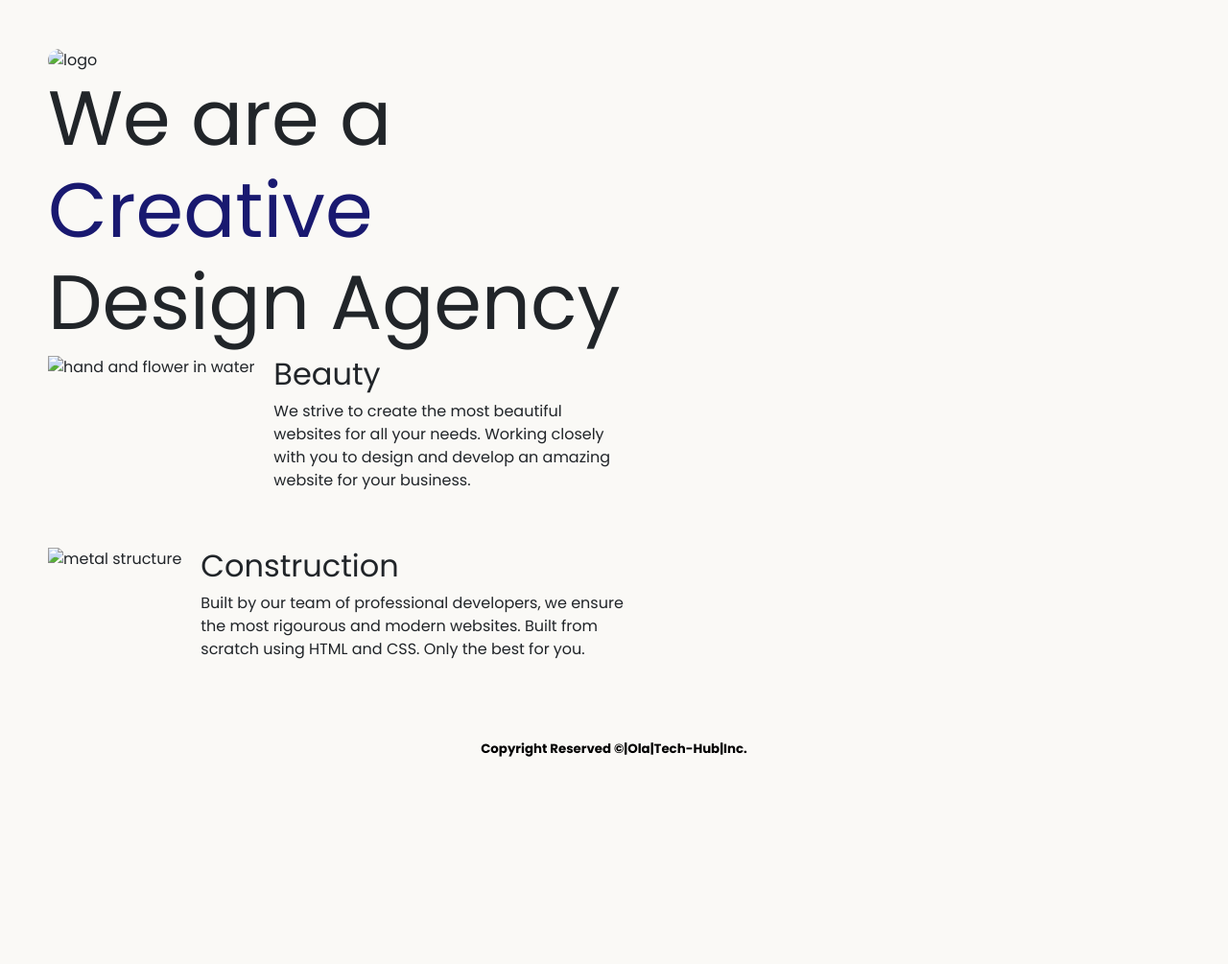
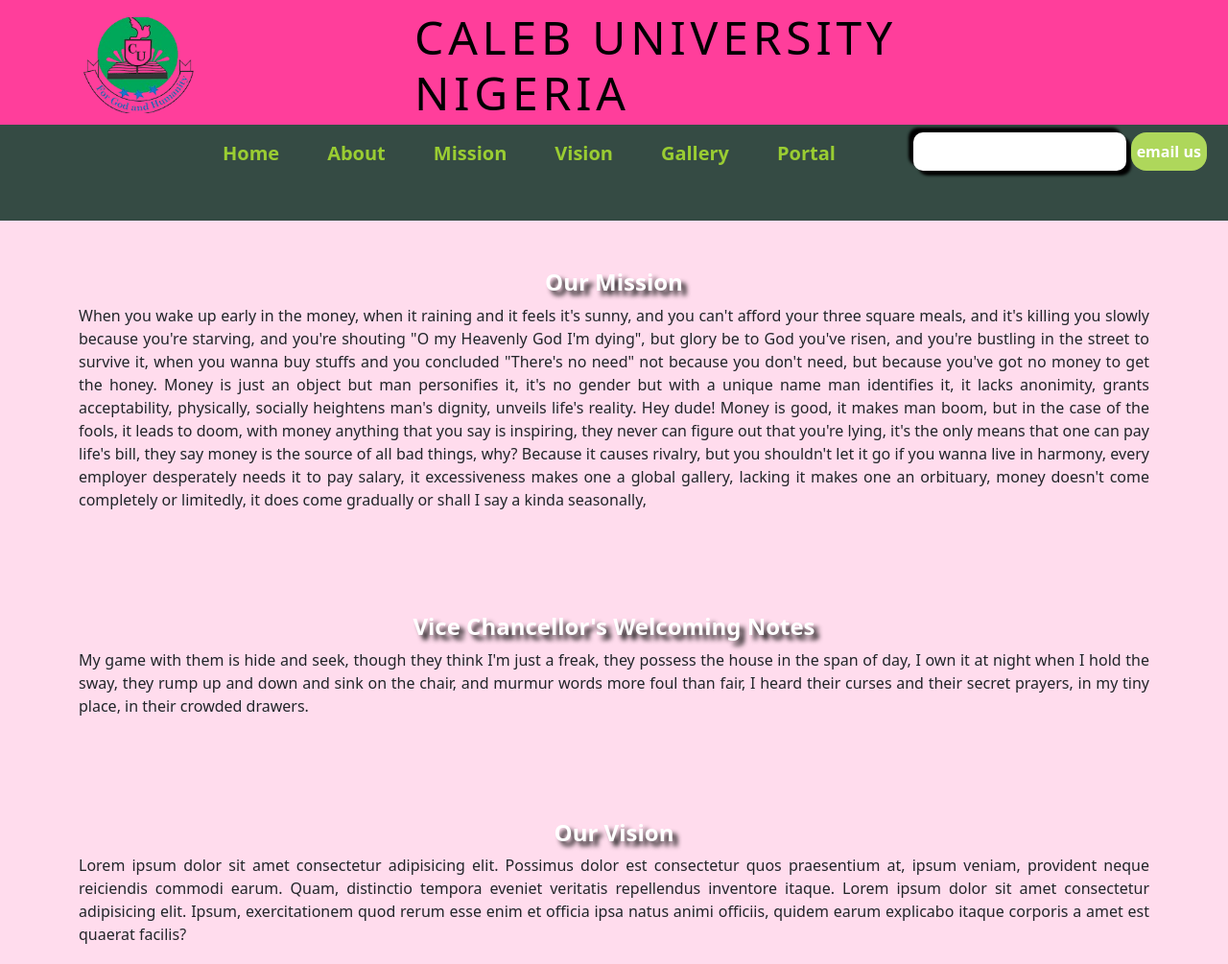
Before and after one commit to ol-4/HALAL-PROJECT, a plain HTML site: page index.html in a window 1280 px wide. Shown: the top 1005 px of the page at 96% size. Before the commit the page ends 807 px from the top, so only its background shows below. Drawn offline with nearby package versions, Linux system fonts and the light colour scheme.

Commit message:
Add files via upload
This is for CALEB UNIVERSITY (The University I just imagined)

```diff
--- a/index.html
+++ b/index.html
@@ -1,120 +1,280 @@
 <!DOCTYPE html>
 <html lang="en">
-
 <head>
   <meta charset="UTF-8">
   <meta name="viewport" content="width=device-width, initial-scale=1.0">
-  <title>Agency</title>
-  <link href="https://cdn.jsdelivr.net/npm/bootstrap@5.0.2/dist/css/bootstrap.min.css" rel="stylesheet" integrity="sha384-EVSTQN3/azprG1Anm3QDgpJLIm9Nao0Yz1ztcQTwFspd3yD65VohhpuuCOmLASjC" crossorigin="anonymous">
-  <link rel="stylesheet" href="./style.css">
-  <link rel="preconnect" href="https://fonts.googleapis.com">
-  <link rel="preconnect" href="https://fonts.gstatic.com" crossorigin>
-  <link href="https://fonts.googleapis.com/css2?family=Poppins:wght@400;700&display=swap" rel="stylesheet">
+  <title>Caleb University</title>
+
+  <link href="./images/logo.png" rel="icon">
+
+   <link href="https://cdn.jsdelivr.net/npm/bootstrap@5.3.8/dist/css/bootstrap.min.css" rel="stylesheet" integrity="sha384-sRIl4kxILFvY47J16cr9ZwB07vP4J8+LH7qKQnuqkuIAvNWLzeN8tE5YBujZqJLB" crossorigin="anonymous">
 
   <style>
-    body {
-        font-family: "Poppins", sans-serif;
-        background-color:#faf9f6;
-        margin: 50px 50px 0px 50px;
+    *{
+      margin: 0px;
     }
-    div .logo{
-      width: 250px;
-      border-radius: 3em;
-    }
-
-  div h1{
-      font-size: 5em;
-      display: flex;
-      flex-direction: column;
-    }
-    div >h1 span{
-      color: midnightblue;
-    }
-
-    .left-float img,.right-float img{
-      height: 200px;
-    }
-
-    .left-float img{
-      float: left;
-      margin-right: 20px;
-    }
-
-    .right-float img{
-      float: left;
-      margin-right:20px;
-
-    }
-
-    .left-float, .right-float{
-      width: 600px;
-    }
-
-    .left-float, .right-float{
-      display: inline-block;
+    body{
+      background-color:#ff3e9b2d
     }
 
 
-    footer{
-      clear: both;
-      border-width: none;
-      color: black;
-      text-align: center;
-      font-size: smaller;
+    header{
+      background-color: #FF3E9B;
+      height: 130px;
+    }
+
+    .row img{
+        float: left;
+        margin-top: 18px;
+    }
+
+    header h1{
+        width: 700px;
+        font-size: 3rem;
+        letter-spacing: 0.1em;
+        text-transform: uppercase;
+        margin-left: 350px;
+        margin-top: 10px;
+        color: initial;
+    }
+    header a{
+      text-decoration:none
+    }
+
+
+    .navbar{
+        height: 100px ;
+        background-color: rgb(53, 75, 68);
+        position: sticky;
+        top: 0px;
+        margin-bottom:50px;
+    }
+
+    .navbar ul{
+        display: flex;
+        gap: 50px;
+        flex-wrap: wrap;
+        margin-left: 200px;
+        margin-top: -45px;
+    }
+
+    .navbar div{
+      margin-top: -45px ;
+      margin-right:10px;
+    }
+
+    input[type="text"]{
+      width: 70%;
+      height: 40px;
+      border:none;
+      border-radius: 10px;
+      box-shadow:5px 5px 3px,-5px -5px 3px;
+    }
+
+    input[type="submit"]{
+      height: 40px;
+      border:none;
+      border-radius: 1em;
+      background-color: hsl(80, 61%, 60%);
+      color: #ffffff;
       font-weight: bold;
-      margin-right: 0px;
-      padding: 0px;
+    }
+
+    input[type="submit"]:hover{
+      background-color: hsl(80, 80%, 52%);
+      box-shadow:3px 3px 3px,-3px -3px 3px;;
+    }
+
+
+    @media all and (max-width:1200px) {
+        .navbar ul{
+        display: flex;
+        gap: 10px;
+        flex-wrap: wrap;
+        margin-left: 10%;
+        margin-left: 0;
+    }
+
+     header h1{
+        text-align: center;
+        font-size: 2rem;
+        letter-spacing: 0.1em;
+        text-transform: uppercase;
+        margin-left: -250px;
+     }
 
     }
 
 
-    @media (max-width: 680px){
-      .left-float, .right-float{
-      width: 300px;
-      display: block;
+    .navbar ul li{
+        list-style: none;
+        margin-top: 20px;
+        transition: all 0.4s ease-out 0s;
     }
 
-     div h1{
-      font-size: 3.5em;
+    .navbar ul li:hover{
+        background-color: white;
+        border-radius: 50%;
+        padding:2px 7px;
     }
 
-     div .logo{
-      width: 150px;
-      border-radius: 2em;
+    .navbar ul li a{
+        text-decoration: none;
+        color: yellowgreen;
+        font-weight: bold;
+        font-size: 20px;
     }
 
-    body{
-      background-color: aliceblue;
+
+    .container h4{
+      text-align: center;
+      font-weight: bold;
+      color: white;
+      text-shadow:5px 5px 5px rgb(17, 16, 16);
     }
 
+    main{
+       margin:0px 5px;
+
+    }
+    .div1,.div2,.div3{
+      margin-bottom:90px;
     }
 
+    aside,section {
+      text-align: justify;
+    }
+
+    footer{
+      font-size:small;
+      text-align:center;
+      padding:30px 0px 0px 0px;
+      color: hsl(0, 17%, 98%);
+      letter-spacing:0.2em;
+      height: 100px;
+      margin-top: 200px;
+      font-weight: bold;
+      text-shadow: 2px 2px 3px rgb(17, 17, 17), -2px -2px 3px hsl(0, 0%, 7%);
+      background-color:#FF3E9B
+    }
+
+
+footer .icons{
+    font-size: 25px;
+    transition: all 0.4s ease-in-out 0s;
+    cursor: pointer;
+    clear: both;
+}
+
+.icons #youtube:hover{
+    background-color: red;
+    border-radius: 5px;
+    color: white;
+}
+
+.icons #facebook:hover{
+    color: blue;
+}
+
+.icons #twitter:hover{
+    color: cyan;
+}
+
+.icons #instagram:hover{
+    color: rgb(233, 9, 203);
+}
+
+.fa-brands:hover{
+    animation-name:slidedown;
+    animation-duration:4s
+}
+
+@keyframes slidedown{
+    20%{transform:translateY(8px)}
+}
+
+
+
   </style>
+
 </head>
-
 <body>
-  <div class="main">
-    <img class="logo" src="./assets/images/logo.png" alt="logo">
-    <h1>We are a <span>Creative</span> Design Agency</h1>
-    <div class="left-float"><img src="./assets/images/beautiful.jpg" alt="hand and flower in water">
-      <h2>Beauty</h2>
-      <p class="left-float-text">We strive to create the most beautiful websites for all your needs.
-        Working closely with you
-        to
-        design and
-        develop an amazing website for your business.</p>
+  <header>
+    <div class="container">
+        <div class="row">
+            <div class="col-xl-6 col-lg-6 col-sm-12">
+              <a href="./index.html">
+                <img src="./images/logo.png" height="100" alt="Caleb logo">
+                <h1 id="logo">Caleb University Nigeria</h1>
+              </a>
+            </div>
+        </div>
     </div>
 
-    <div class="right-float"><img src="./assets/images/construction.jpg" alt="metal structure">
-      <h2>Construction</h2>
-      <p class="right-float-text">Built by our team of professional developers, we ensure the most rigourous and modern websites. Built from
-        scratch using HTML and CSS. Only the best for you.</p>
+  </header>
+
+
+  <nav class="navbar">
+
+    <ul>
+      <li> <a href="./index.html">Home</a></li>
+      <li> <a href="#">About</a></li>
+      <li><a href="#logo">Mission</a></li>
+      <li><a href="#vc">Vision</a></li>
+      <li><a href="./gallery.html">Gallery</a></li>
+      <li><a href="#">Portal</a></li>
+    </ul>
+
+    <div>
+      <input type="text" name="contact">
+      <a href="mailto:zaksola4peace@gmail.com">
+      <input type="submit" value="email us">
+      </a>
     </div>
 
+  </nav>
+
+  <main class="container">
+    <div class="row">
+
+      <section class="col-xl-12 col-lg-12 col-sm-12 div1">
+      <div>
+        <h4 id="mission">Our Mission</h4>
+        <p>When you wake up early in the money, when it raining and it feels it's sunny, and you can't afford your three square meals, and it's killing you slowly because you're starving, and you're shouting "O my Heavenly God I'm dying", but glory be to God you've risen, and you're bustling in the street to survive it, when you wanna buy stuffs and you concluded "There's no need" not because you don't need, but because you've got no money to get the honey. Money is just an object but man personifies it, it's no gender but with a unique name man identifies it, it lacks anonimity, grants acceptability, physically, socially heightens man's dignity, unveils life's reality. Hey dude! Money is good, it makes man boom, but in the case of the fools, it leads to doom, with money anything that you say is inspiring, they never can figure out that you're lying, it's the only means that one can pay life's bill, they say money is the source of all bad things, why? Because it causes rivalry, but you shouldn't let it go if you wanna live in harmony, every employer desperately needs it to pay salary, it excessiveness makes one a global gallery, lacking it makes one an orbituary, money doesn't come completely or limitedly, it does come gradually or shall I say a kinda seasonally,  </p>
+      </div>
+    </section>
+
+      <section class="col-xl-12 col-lg-12 col-sm-12 div2">
+      <div>
+        <h4 id="vc">Vice Chancellor's Welcoming Notes</h4>
+        <p>My game with them is hide and seek, though they think I'm just a freak, they possess the house in the span of day, I own it at night when I hold the sway, they rump up and down and sink on the chair, and murmur words more foul than fair, I heard their curses and their secret prayers, in my tiny place, in their crowded drawers.</p>
+      </div>
+    </section>
+
+     <aside class="col-xl-12 col-lg-12 col-sm-12 div3">
+      <div>
+        <h4 id="vision">Our Vision</h4>
+        <p>Lorem ipsum dolor sit amet consectetur adipisicing elit. Possimus dolor est consectetur quos praesentium at, ipsum veniam, provident neque reiciendis commodi earum. Quam, distinctio tempora eveniet veritatis repellendus inventore itaque.
+          Lorem ipsum dolor sit amet consectetur adipisicing elit. Ipsum, exercitationem quod rerum esse enim et officia ipsa natus animi officiis, quidem earum explicabo itaque corporis a amet est quaerat facilis?
+        </p>
+      </div>
+    </aside>
   </div>
+
+  </main>
+
+
   <footer>
-    <p>Copyright Reserved &copy;|Ola|Tech-Hub|Inc.</p>
+    &copy;2026 | Ola Tech-hub Inc. | Copyright reserved |
+    <div class="icons">
+            <i class="fa-brands fa-youtube" id="youtube" alt="Youtube logo"></i>
+            <i class="fa-brands fa-facebook" id="facebook" alt="Facebook logo"></i>
+            <i class="fa-brands fa-twitter" id="twitter" alt="Twitter logo"></i>
+            <i class="fa-brands fa-instagram" id="instagram" alt="Instagram logo"></i>
+        </div>
   </footer>
+
+
+   <script src="https://kit.fontawesome.com/71d108773f.js" crossorigin="anonymous"></script>
 </body>
-
 </html>
```
Also changed, not shown: gallery.html (added, +129 -0 lines), images/board.jpg (added), images/convocation.jpg (added), images/entrance.jpg (added), images/logo.png (added), images/premises.jpg (added), images/student.jpg (added), images/vc.jpg (added).
